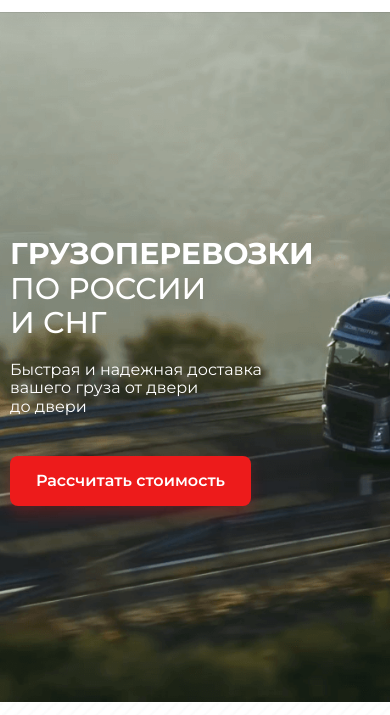
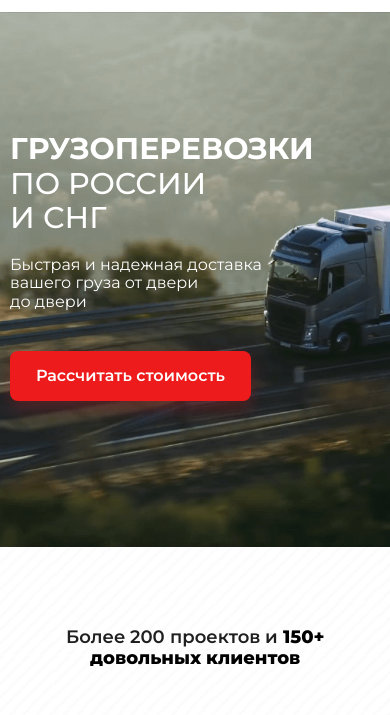
Before and after one commit to ivanisovich/eralog, a plain HTML site: page index.html in a window 390 px wide. Shown: the part 53-768 px from the top of the page. Drawn offline with nearby package versions, Linux system fonts and the light colour scheme.

Commit message:
Update responsive.css

```diff
--- a/responsive.css
+++ b/responsive.css
@@ -130,6 +130,18 @@
 
 
 @media (max-width: 550px) {
+
+    .hero__bg{
+
+    }
+    .hero__title-wrapper{
+        bottom: 150px;
+    }
+
+    .hero{
+        height: 600px;
+    }
+
     main .container{
      padding-left: 10px;
      padding-right: 10px;
```
